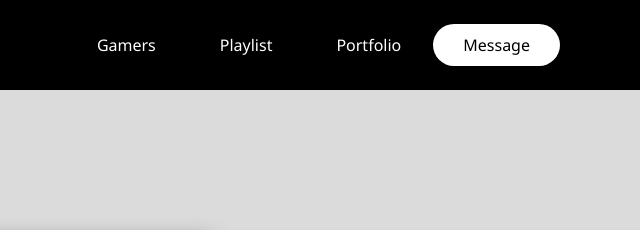
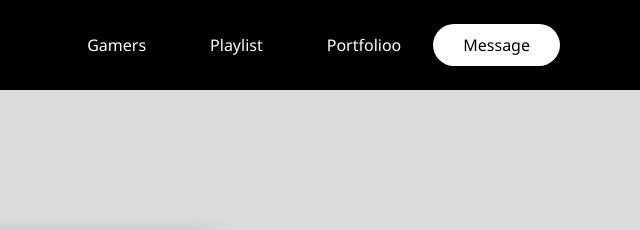
Before and after one commit to Ezbim/Elzbim.github.io, a plain HTML site: page index.html in a window 1280 px wide. Shown: the top 230 px of the page, 640-1280 px from the left. Drawn offline with nearby package versions, Linux system fonts and the light colour scheme.

```diff
--- a/index.html
+++ b/index.html
@@ -22,7 +22,7 @@
                 <ul class="nav__menu">
                     <li class="nav__item" > <a class="nav__links" href="#">Gamers</a> </li>
                     <li class="nav__item" > <a class="nav__links" href="#">Playlist</a> </li>
-                    <li class="nav__item" > <a class="nav__links" href="portfolio.html">Portfolio </a></li>
+                    <li class="nav__item" > <a class="nav__links" href="portfolio.html">Portfolioo </a></li>
                     <li class="nav__btn" > <a class="button"href="#"> Message</a></li>
 
                 </ul>
```
